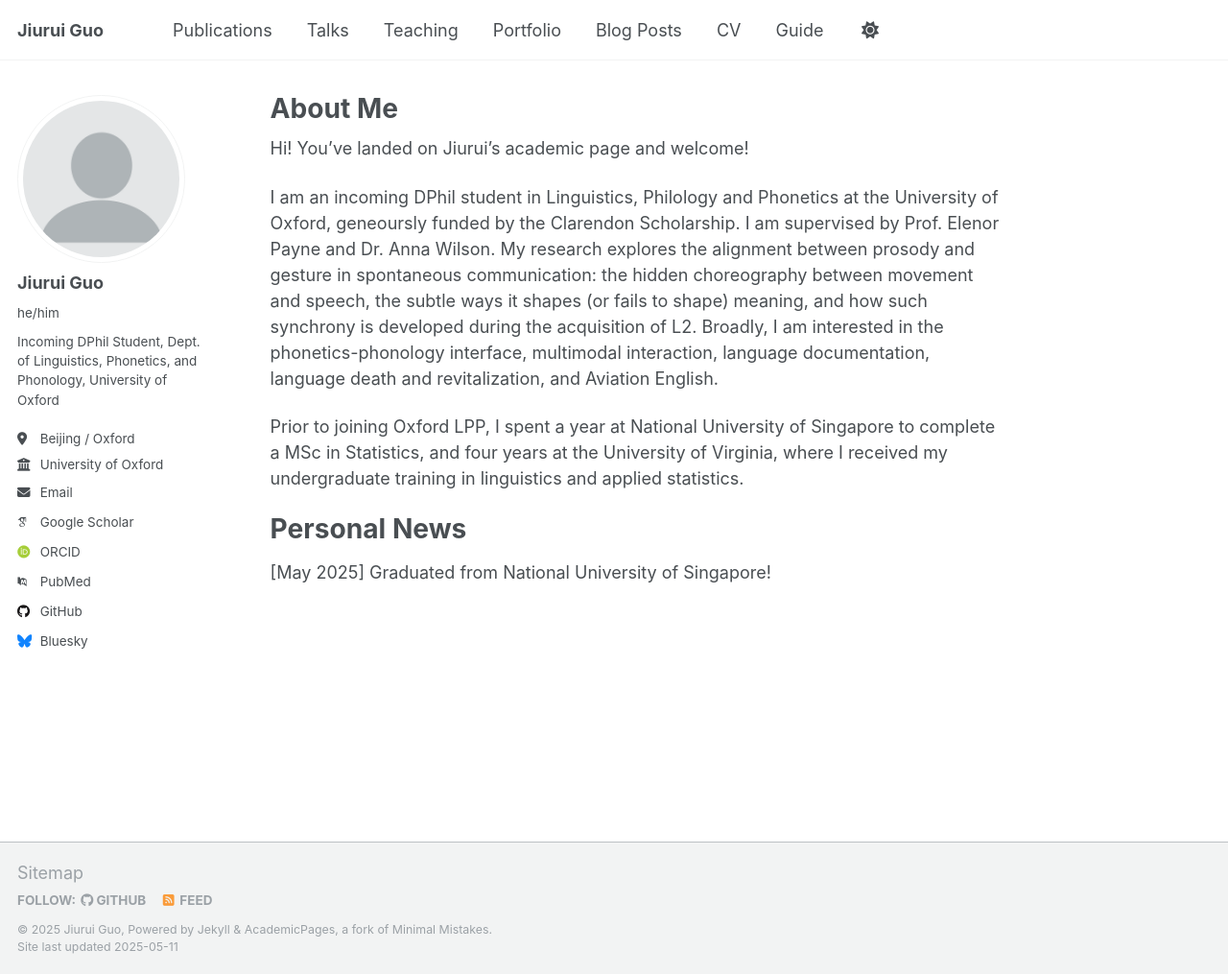
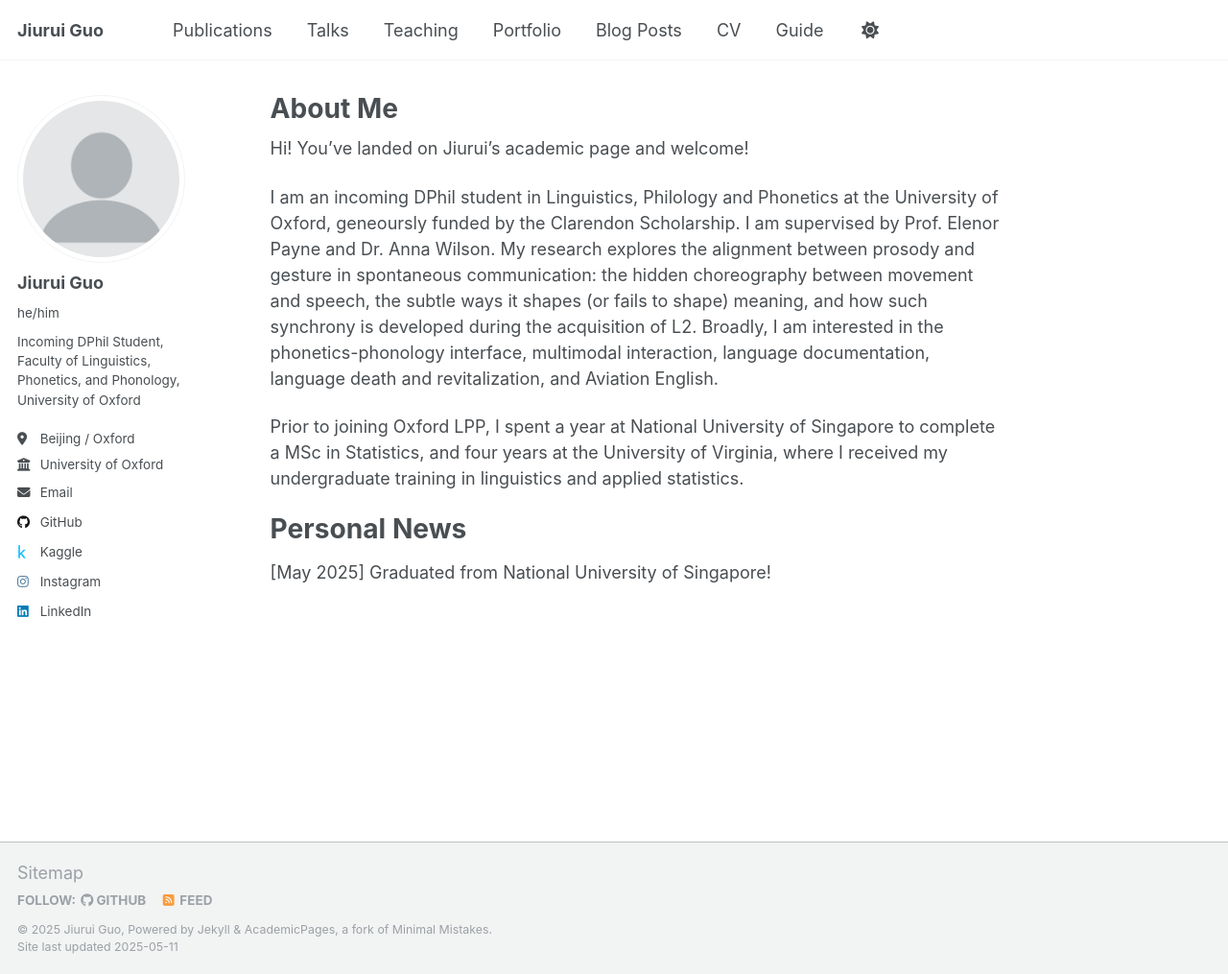
Before and after one commit to HayatoRG/hayatorg.github.io, a Jekyll site: the page built from _pages/about.md, in a window 1280 px wide and 1015 px high. Shown: the whole window at 96% size. Built offline with Jekyll 4.4.1, drawn with Linux system fonts in a browser that asks for light colours; some web fonts are replaced; part of the change alters nothing that is shown.

Commit message:
Update _config.yml

```diff
--- a/_config.yml
+++ b/_config.yml
@@ -25,7 +25,7 @@ author:
   avatar           : "profile.png"
   name             : "Jiurui Guo"
   pronouns         : "he/him" # example: "she/her"
-  bio              : "Incoming DPhil Student, Dept. of Linguistics, Phonetics, and Phonology, University of Oxford"
+  bio              : "Incoming DPhil Student, Faculty of Linguistics, Phonetics, and Phonology, University of Oxford"
   location         : "Beijing / Oxford"
   employer         : "University of Oxford"
   uri              : # URL
@@ -34,33 +34,33 @@ author:
   # Academic websites
   academia         : # URL
   arxiv            : # URL - Update with the correct link to your profile
-  googlescholar    : "https://scholar.google.com/citations?user=PS_CX0AAAAAJ"
-  impactstory      : # URL
-  orcid            : "http://orcid.org/yourorcidurl"
-  semantic         : # URL
-  pubmed           : "https://www.ncbi.nlm.nih.gov/pubmed/?term=john+snow"
+  googlescholar    : #"https://scholar.google.com/citations?user=PS_CX0AAAAAJ"
+#  impactstory      : # URL
+  orcid            : #"http://orcid.org/yourorcidurl"
+#  semantic         : # URL
+#  pubmed           : #"https://www.ncbi.nlm.nih.gov/pubmed/?term=john+snow"
   researchgate     : # URL
-  scopus           : # URL
+#  scopus           : # URL
 
   # Repositories and software development
   bitbucket        : # Username - Update with your username on the site
   codepen          : # Username
   dribbble         : # Username
-  github           : "academicpages"
-  kaggle           : # Username
+  github           : "HayatoRG"
+  kaggle           : "jiuruiguo"# Username
   stackoverflow    : # User number or user number and name (i.e., use "1" or "1/jeff-atwood")
 
   # Social media
-  bluesky          : "bsky.app" # Replace this with you Bluesky username
+  bluesky          : #"bsky.app" # Replace this with you Bluesky username
   facebook         : # Username
   flickr           : # Username
   foursquare       : # Username
   goodreads        : # Username
   google_plus      : # Username
   keybase          : # Username
-  instagram        : # Username
+  instagram        : "rrrrrrmd_guo" # Username
   lastfm           : # Username
-  linkedin         : # Username
+  linkedin         : "jiurui-guo-19b80824b" # Username
   mastodon         : # URL
   medium           : # URL
   pinterest        : # Username
```
